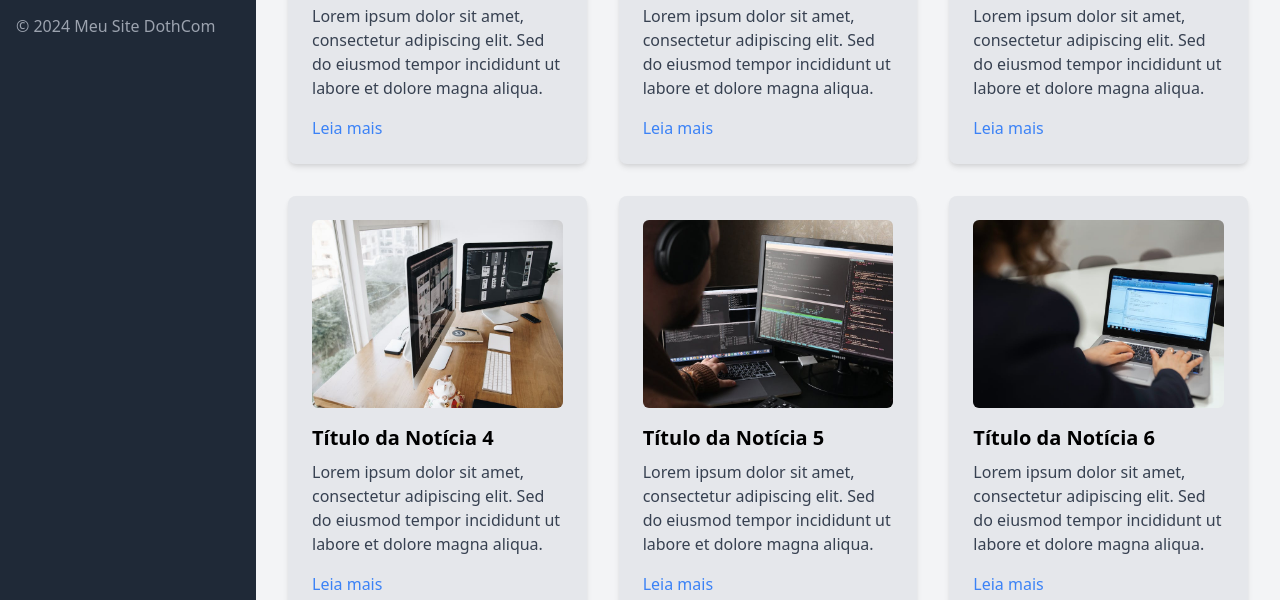
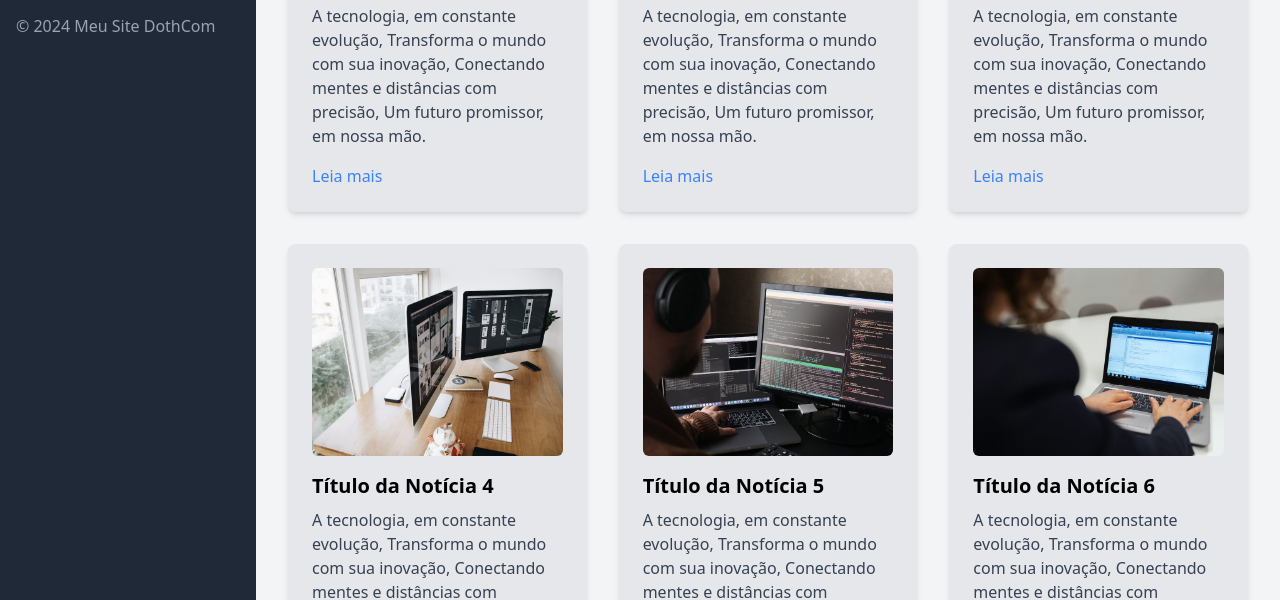
Before and after one commit to DjavanGabriel123/Page-Tailwind, a plain HTML site: page index.html in a window 1280 px wide. Shown: the part 364-964 px from the top of the page. Drawn offline with nearby package versions, Linux system fonts and the light colour scheme; a small style sheet from the web is missing.

Commit message:
add-changeds

```diff
--- a/index.html
+++ b/index.html
@@ -121,8 +121,11 @@
                         class="object-cover rounded-md w-full h-full" onerror="this.src='placeholder.jpg'" />
                 </div>
                 <h3 class="text-xl font-semibold mb-2">Título da Notícia 1</h3>
-                <p class="text-gray-700">Lorem ipsum dolor sit amet, consectetur adipiscing elit. Sed do eiusmod
-                    tempor incididunt ut labore et dolore magna aliqua.</p>
+                <p class="text-gray-700">
+                    A tecnologia, em constante evolução,
+                    Transforma o mundo com sua inovação,
+                    Conectando mentes e distâncias com precisão,
+                    Um futuro promissor, em nossa mão.</p>
                 <a href="#" class="text-blue-500 mt-4 inline-block">Leia mais</a>
             </div>
 
@@ -133,8 +136,11 @@
                         class="object-cover rounded-md w-full h-full" onerror="this.src='placeholder.jpg'" />
                 </div>
                 <h3 class="text-xl font-semibold mb-2">Título da Notícia 2</h3>
-                <p class="text-gray-700">Lorem ipsum dolor sit amet, consectetur adipiscing elit. Sed do eiusmod
-                    tempor incididunt ut labore et dolore magna aliqua.</p>
+                <p class="text-gray-700">
+                    A tecnologia, em constante evolução,
+                    Transforma o mundo com sua inovação,
+                    Conectando mentes e distâncias com precisão,
+                    Um futuro promissor, em nossa mão.</p>
                 <a href="#" class="text-blue-500 mt-4 inline-block">Leia mais</a>
             </div>
 
@@ -145,8 +151,11 @@
                         class="object-cover rounded-md w-full h-full" onerror="this.src='placeholder.jpg'" />
                 </div>
                 <h3 class="text-xl font-semibold mb-2">Título da Notícia 3</h3>
-                <p class="text-gray-700">Lorem ipsum dolor sit amet, consectetur adipiscing elit. Sed do eiusmod
-                    tempor incididunt ut labore et dolore magna aliqua.</p>
+                <p class="text-gray-700">
+                    A tecnologia, em constante evolução,
+                    Transforma o mundo com sua inovação,
+                    Conectando mentes e distâncias com precisão,
+                    Um futuro promissor, em nossa mão.</p>
                 <a href="#" class="text-blue-500 mt-4 inline-block">Leia mais</a>
             </div>
 
@@ -157,8 +166,11 @@
                         class="object-cover rounded-md w-full h-full" onerror="this.src='placeholder.jpg'" />
                 </div>
                 <h3 class="text-xl font-semibold mb-2">Título da Notícia 4</h3>
-                <p class="text-gray-700">Lorem ipsum dolor sit amet, consectetur adipiscing elit. Sed do eiusmod
-                    tempor incididunt ut labore et dolore magna aliqua.</p>
+                <p class="text-gray-700">
+                    A tecnologia, em constante evolução,
+                    Transforma o mundo com sua inovação,
+                    Conectando mentes e distâncias com precisão,
+                    Um futuro promissor, em nossa mão.</p>
                 <a href="#" class="text-blue-500 mt-4 inline-block">Leia mais</a>
             </div>
 
@@ -169,8 +181,11 @@
                         class="object-cover rounded-md w-full h-full" onerror="this.src='placeholder.jpg'" />
                 </div>
                 <h3 class="text-xl font-semibold mb-2">Título da Notícia 5</h3>
-                <p class="text-gray-700">Lorem ipsum dolor sit amet, consectetur adipiscing elit. Sed do eiusmod
-                    tempor incididunt ut labore et dolore magna aliqua.</p>
+                <p class="text-gray-700">
+                    A tecnologia, em constante evolução,
+                    Transforma o mundo com sua inovação,
+                    Conectando mentes e distâncias com precisão,
+                    Um futuro promissor, em nossa mão.</p>
                 <a href="#" class="text-blue-500 mt-4 inline-block">Leia mais</a>
             </div>
 
@@ -181,8 +196,11 @@
                         class="object-cover rounded-md w-full h-full" onerror="this.src='placeholder.jpg'" />
                 </div>
                 <h3 class="text-xl font-semibold mb-2">Título da Notícia 6</h3>
-                <p class="text-gray-700">Lorem ipsum dolor sit amet, consectetur adipiscing elit. Sed do eiusmod
-                    tempor incididunt ut labore et dolore magna aliqua.</p>
+                <p class="text-gray-700">
+                    A tecnologia, em constante evolução,
+                    Transforma o mundo com sua inovação,
+                    Conectando mentes e distâncias com precisão,
+                    Um futuro promissor, em nossa mão.</p>
                 <a href="#" class="text-blue-500 mt-4 inline-block">Leia mais</a>
             </div>
 
```
